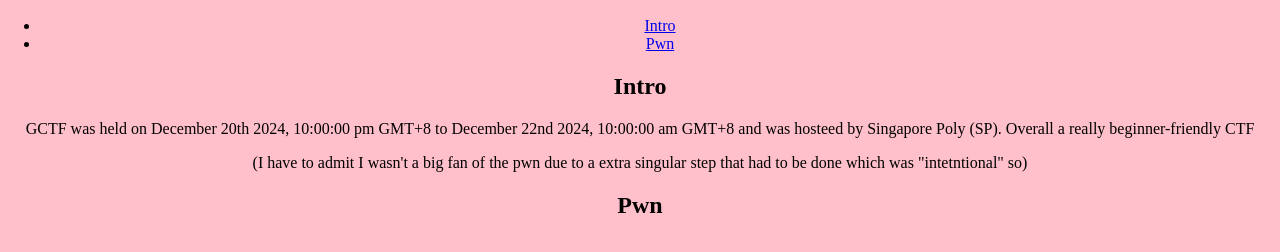
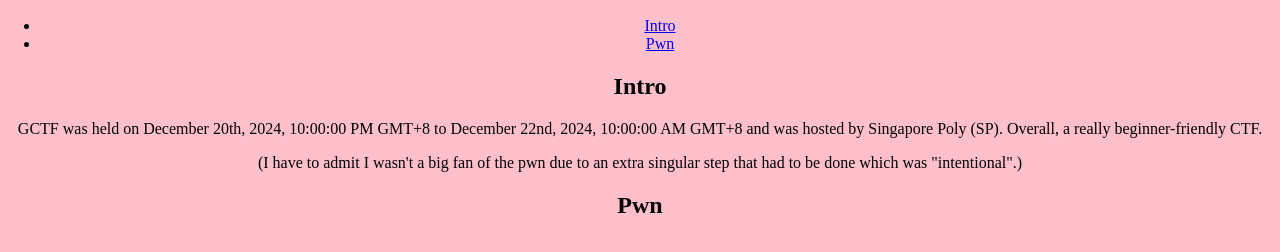
Before and after one commit to ichigyou/CTF_writeups, a plain HTML site: page gctf.html in a window 1280 px wide. Shown: the part 88-340 px from the top of the page. Drawn offline with Linux system fonts and the light colour scheme.

Commit message:
colour update

```diff
--- a/gctf.html
+++ b/gctf.html
@@ -15,11 +15,8 @@
 
     <!--Intro section-->
     <h2 id="intro">Intro</h2>
-    <p>GCTF was held on December 20th 2024, 10:00:00 pm GMT+8 to December 22nd 2024, 10:00:00 am GMT+8
-        and was hosteed by Singapore Poly (SP).
-        Overall a really beginner-friendly CTF
-    </p>
-    <p>(I have to admit I wasn't a big fan of the pwn due to a extra singular step that had to be done which was "intetntional" so)</p>
+    <p>GCTF was held on December 20th, 2024, 10:00:00 PM GMT+8 to December 22nd, 2024, 10:00:00 AM GMT+8 and was hosted by Singapore Poly (SP). Overall, a really beginner-friendly CTF.</p>
+    <p>(I have to admit I wasn't a big fan of the pwn due to an extra singular step that had to be done which was "intentional".)</p>
 
     <!--pwn writeups-->
     <h2 id="pwn">Pwn</h2>
--- a/style.css
+++ b/style.css
@@ -1,9 +1,9 @@
-body{
+body {
     margin: 0;
     background: pink;
     text-align: center;
+    color: black;
 }
-
 html {
     scroll-behavior: smooth;
 }
```
